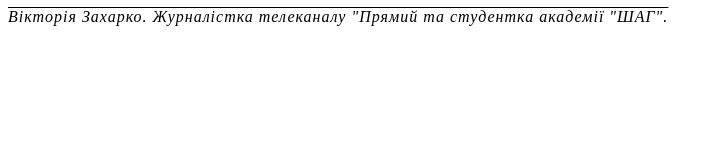
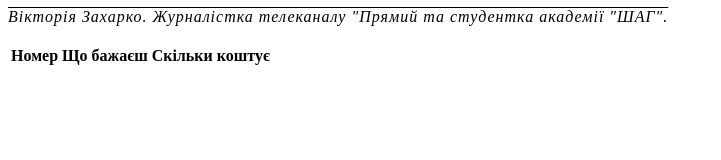
Before and after one commit to Viktorika-p/test, a plain HTML site: page index.html in a window 1280 px wide. Shown: the whole page, without its empty margins (0-721 px from the left). Drawn offline with Linux system fonts and the light colour scheme.

Commit message:
Update index.html

```diff
--- a/index.html
+++ b/index.html
@@ -13,3 +13,26 @@
 <div class="div2">Вікторія Захарко. Журналістка телеканалу "Прямий та студентка академії "ШАГ".</div>
 
 <img src="3.jpg" alt="">
+
+<div1>
+    <table>
+
+        <table class="brd">
+            <tr>
+                <th>Номер</th>
+                <th>Що бажаєш</th>
+                <th>Скільки коштує</th>
+            </tr>
+            <tr>
+                <td></td>
+                <td></td>
+            </tr>
+            <tr>
+                <td></td>
+                <td></td>
+            </tr>
+        </table>
+
+
+
+</div1>
```
